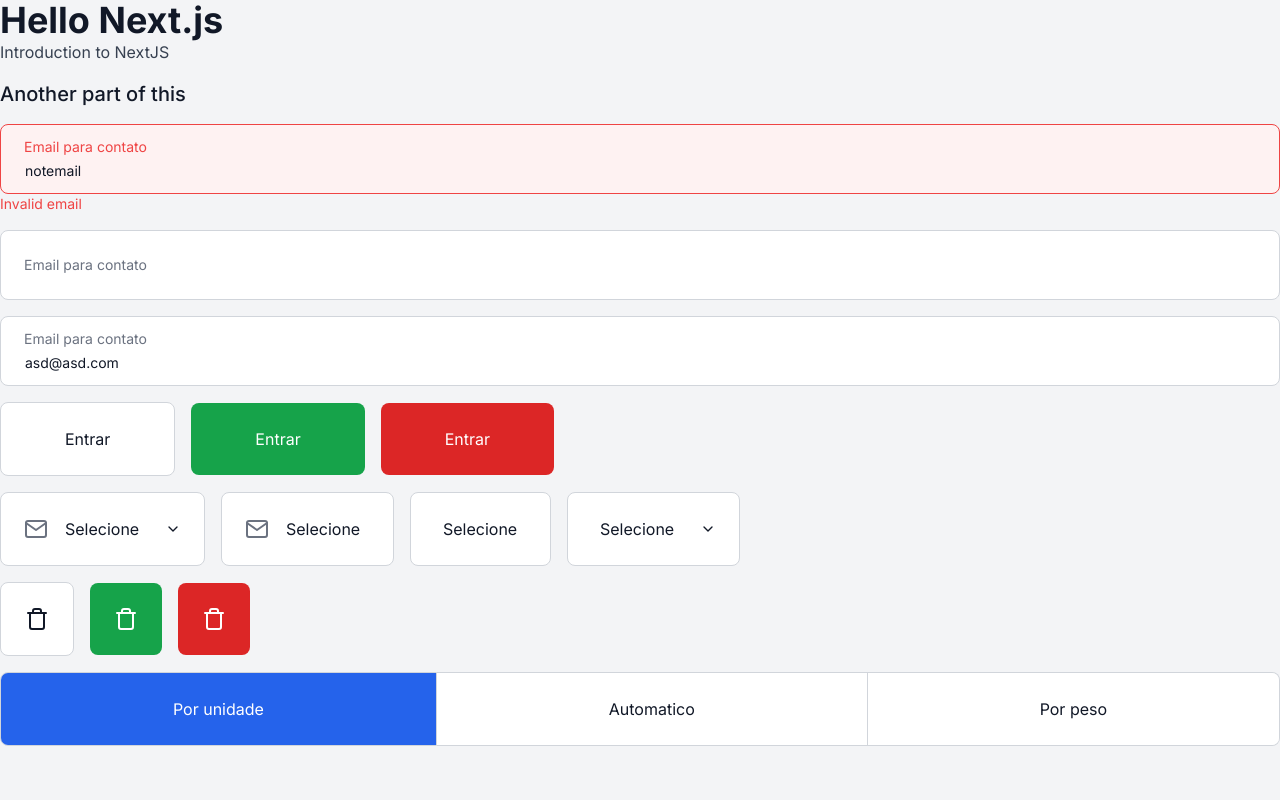
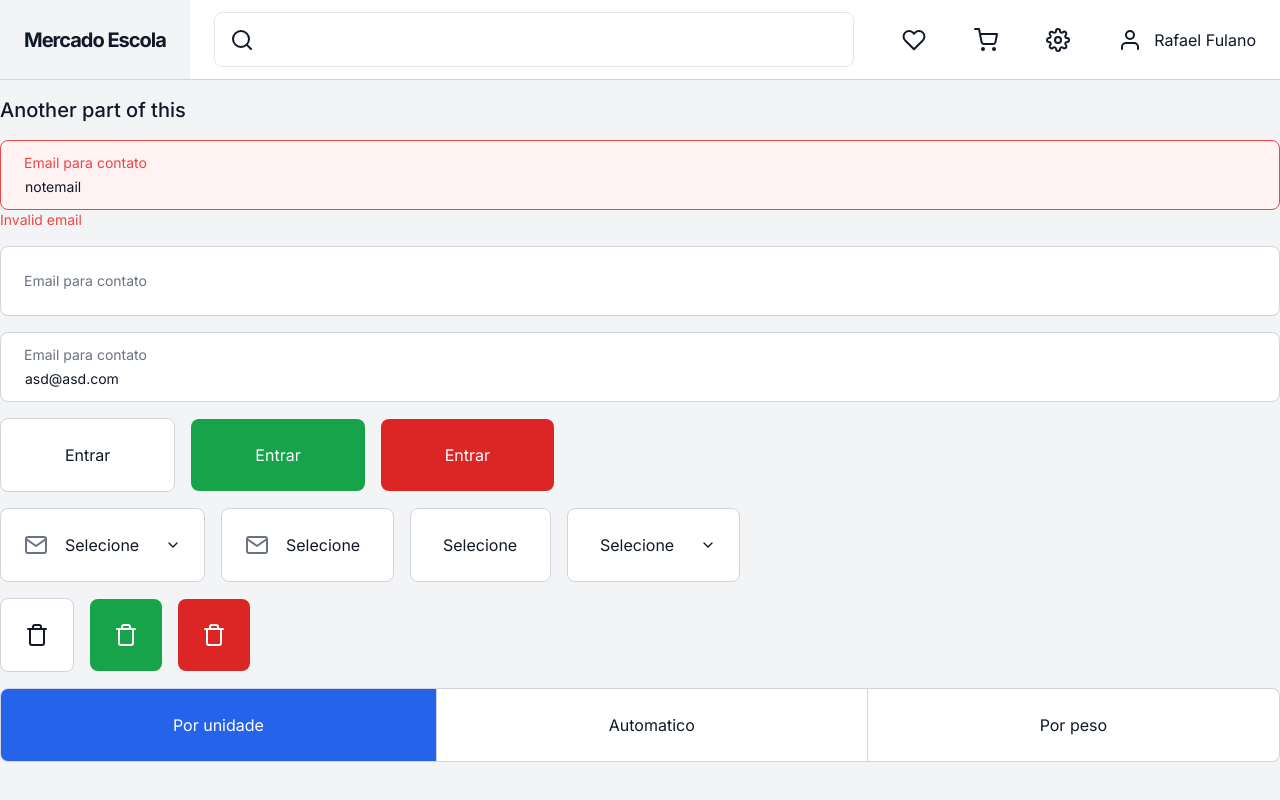
Before and after one commit to HugoJF/mercado-escola-frontend, a Next.js app: page / in a window 1280 px wide. Built offline with nearby package versions, Linux system fonts and the light colour scheme.

Commit message:
Added header component

```diff
--- /dev/null
+++ b/components/header.tsx
@@ -0,0 +1,124 @@
+import {useState} from "react";
+import {NextPage} from "next";
+import {Heart, Home, Icon, Menu, Search, Settings, ShoppingCart, User, X} from "react-feather";
+import clsx from "clsx";
+
+type IconContainerProps = {
+    display: 'mobile' | 'desktop';
+}
+const IconContainer: NextPage<IconContainerProps> = ({display, children}) => (
+    <div
+        className={clsx('duration-150 flex items-center px-6 hover:bg-gray-100 cursor-pointer', {
+            'hidden md:flex': display === 'desktop',
+            'flex md:hidden': display === 'mobile',
+        })}
+    >
+        {children}
+    </div>
+);
+
+const desktopMenu: { icon: Icon, href: string, display: 'mobile' | 'desktop' }[] = [
+    {
+        icon: Heart,
+        href: '/', // TODO,
+        display: 'desktop',
+    },
+    {
+        icon: ShoppingCart,
+        href: '/about', // TODO
+        display: 'desktop',
+    },
+    {
+        icon: Settings,
+        href: '/contact', // TODO
+        display: 'desktop',
+    },
+    {
+        icon: Search,
+        href: '/contact', // TODO
+        display: 'mobile',
+    },
+];
+
+const mobileMenu: { icon: Icon, label: string, href: string }[] = [
+    {
+        icon: Home,
+        href: '/', // TODO,
+        label: 'Início',
+    },
+    {
+        icon: Heart,
+        href: '/', // TODO,
+        label: 'Favoritos',
+    },
+    {
+        icon: ShoppingCart,
+        href: '/about', // TODO
+        label: 'Pedidos',
+    },
+    {
+        icon: Settings,
+        href: '/contact', // TODO
+        label: 'Administrativo',
+    },
+    {
+        icon: User,
+        href: '/contact', // TODO
+        label: 'Minha conta',
+    },
+];
+
+export const Header: NextPage = () => {
+    const [menuOpen, setMenuOpen] = useState(false);
+
+    function toggleMenu() {
+        setMenuOpen(!menuOpen);
+    }
+
+    return <header
+        className="fixed top-0 inset-x-0 bg-white z-10"
+    >
+        <div className="flex justify-between md:justify-between h-20 items-stretch border-b border-gray-300">
+            <IconContainer display="mobile">
+                {!menuOpen && <Menu className="flex-shrink-0" onClick={toggleMenu}/>}
+                {menuOpen && <X className="flex-shrink-0" onClick={toggleMenu}/>}
+            </IconContainer>
+            <h3 className="hidden md:flex items-center duration-150 px-6 text-xl font-bold hover:bg-gray-100 tracking-tighter cursor-pointer">
+                Mercado Escola
+            </h3>
+            <div className="hidden md:flex items-stretch flex-grow py-3 px-6">
+                <div className="flex items-stretch w-full relative">
+                    <Search className="absolute ml-4 left-0 top-1/2 -translate-y-1/2 pointer-events-none"/>
+                    <input className="pl-12 w-full border rounded" type="text" autoComplete="off"/>
+                </div>
+            </div>
+            <div className="flex items-stretch">
+                {/* TODO missing href */}
+                {desktopMenu.map(({icon: Icon, href, display}) => (
+                    <IconContainer display={display}>
+                        <Icon className="flex-shrink-0"/>
+                    </IconContainer>
+                ))}
+
+                <div className="duration-150 flex items-center space-x-3 px-6 hover:bg-gray-100 cursor-pointer">
+                    <User className="flex-shrink-0"/>
+                    {/* TODO nome do usuario */}
+                    <span className="hidden md:inline">
+                        Rafael Fulano
+                    </span>
+                </div>
+            </div>
+        </div>
+        {menuOpen && <div
+            className="py-2 w-full border-b border-gray-300 shadow-lg"
+            onClick={toggleMenu}
+        >
+            {mobileMenu.map(({label, icon: Icon}) => <div
+                className="flex items-center px-5 py-4 hover:bg-gray-100 cursor-pointer"
+            >
+                <Icon className="flex-shrink-0 text-gray-500"/>
+                <span className="ml-4">{label}</span>
+            </div>)}
+        </div>}
+    </header>;
+};
--- a/pages/index.tsx
+++ b/pages/index.tsx
@@ -8,10 +8,12 @@
 import {IconButton} from "../components/icon-button";
 import {ToggleGroup} from "../components/toggle-group";
 import {Toggle} from "../components/toggle";
+import {Header} from "../components/header";
 
 const Home: NextPage = () => {
     return (
         <div className="container mx-auto space-y-4">
+            <Header/>
             <Title description="Introduction to NextJS">
                 Hello Next.js
             </Title>
```
